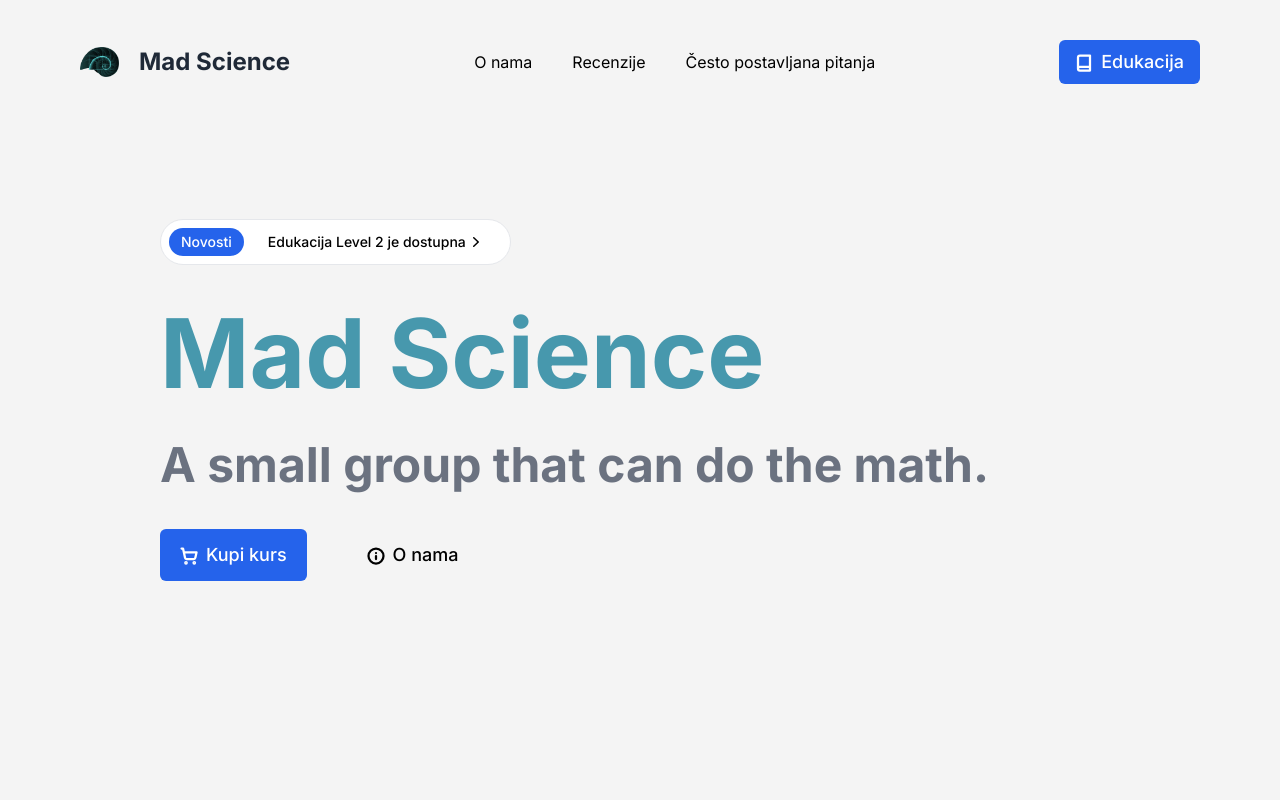
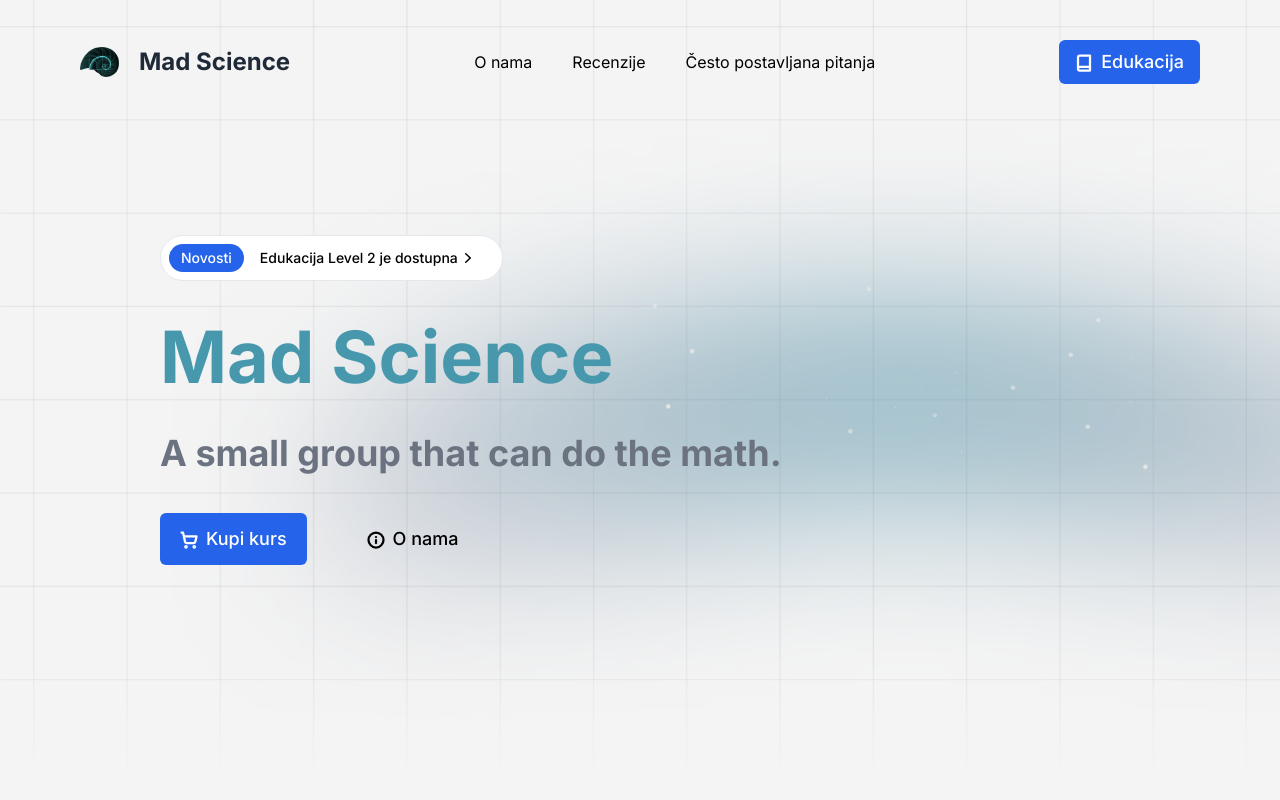
Before and after one commit to faustatwork/mad-science-website, a Next.js app: page / in a window 1280 px wide. Shown: the top 800 px of the page. Built offline with nearby package versions, Linux system fonts and the light colour scheme.

Commit message:
feat(index/hero): add bg image

```diff
--- a/components/Testimonial.tsx
+++ b/components/Testimonial.tsx
@@ -40,7 +40,7 @@ const Testimonial = ({ content }: TestimonialProps) => {
           return (
             <>
               <SwiperSlide key={index}>
-                <div className="flex min-h-full flex-col justify-between rounded-xl border border-gray-200 bg-white p-6 shadow shadow-black/5 dark:border-gray-600 dark:bg-gray-800 dark:shadow-white/5">
+                <div className="flex h-full flex-col justify-between rounded-xl border border-gray-200 bg-white p-6 shadow shadow-black/5 dark:border-gray-600 dark:bg-gray-800 dark:shadow-white/5">
                   <p className="leading-relaxed text-gray-700 dark:text-gray-200">
                     {item.message}
                   </p>
--- a/pages/index.tsx
+++ b/pages/index.tsx
@@ -24,11 +24,14 @@ const Index: NextPage = () => {
         <link rel="canonical" href="https://mad-science.io" />
       </Head>
       <Navbar />
-      <div id="hero">
-        <div className="mb-4 flex h-screen w-full flex-col items-start justify-center gap-10 px-40 text-start sm:px-10">
+      <div
+        id="hero"
+        // eslint-disable-next-line tailwindcss/no-custom-classname
+        className="mb-4 flex h-screen w-full flex-col items-start justify-center gap-10 bg-light bg-cover bg-center bg-no-repeat px-40 text-start dark:bg-dark sm:px-10"
+      >
         <Link
           href="/edukacija"
-            className="inline-flex flex-row items-center gap-x-6 rounded-full border border-gray-200 bg-white p-2 pr-6 text-sm font-medium duration-150 hover:bg-gray-200 dark:border-gray-600 dark:bg-gray-800 dark:hover:bg-gray-700"
+          className="inline-flex flex-row items-center gap-x-4 rounded-full border border-gray-200 bg-white p-2 pr-6 text-sm font-medium duration-150 hover:bg-gray-200 dark:border-gray-600 dark:bg-gray-800 dark:hover:bg-gray-700"
         >
           <span className="inline-block rounded-full bg-blue-600 px-3 py-1 text-white">
             Novosti
@@ -49,10 +52,10 @@ const Index: NextPage = () => {
             </svg>
           </p>
         </Link>
-          <h1 className="text-8xl font-bold text-brand-main sm:text-4xl">
+        <h1 className="text-7xl font-bold text-brand-main sm:text-4xl">
           Mad Science
         </h1>
-          <h2 className="text-5xl font-bold text-gray-500 sm:text-2xl">
+        <h2 className="text-4xl font-bold text-gray-500 sm:text-2xl">
           A small group that can do the math.
         </h2>
         <div className="flex flex-row flex-wrap items-start justify-start gap-10 sm:gap-7">
@@ -76,7 +79,7 @@ const Index: NextPage = () => {
           </Link>
         </div>
       </div>
-      </div>
+
       <div className="flex flex-col items-center justify-center gap-44 px-20 sm:gap-36 sm:px-10">
         <section
           id="onama"
--- a/tailwind.config.js
+++ b/tailwind.config.js
@@ -28,6 +28,10 @@ module.exports = {
           main: "#4798ad",
         },
       },
+      backgroundImage: {
+        dark: "url('/images/bg-dark.webp')",
+        light: "url('/images/bg-light.webp')",
+      },
     },
     plugins: [],
   },
```
Also changed, not shown: public/images/bg-dark.webp (added), public/images/bg-light.webp (added). Lines whose indentation alone changed are shown as unchanged.
